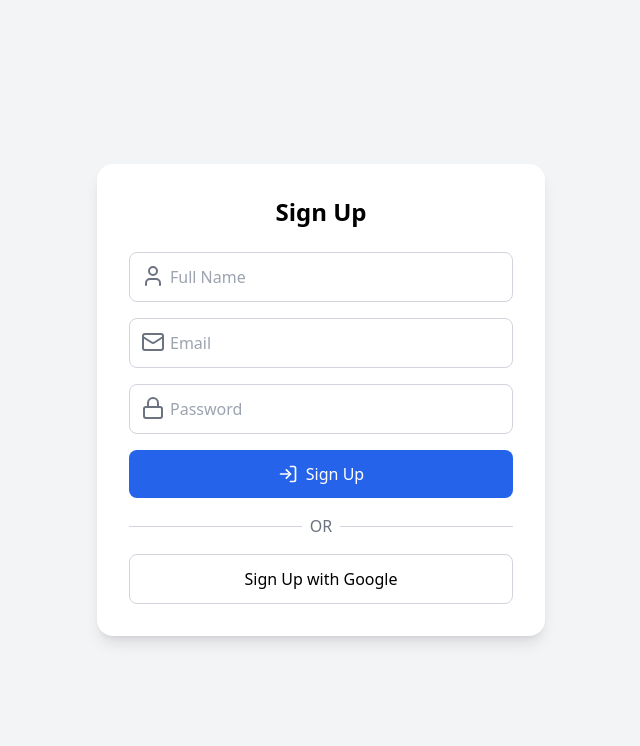
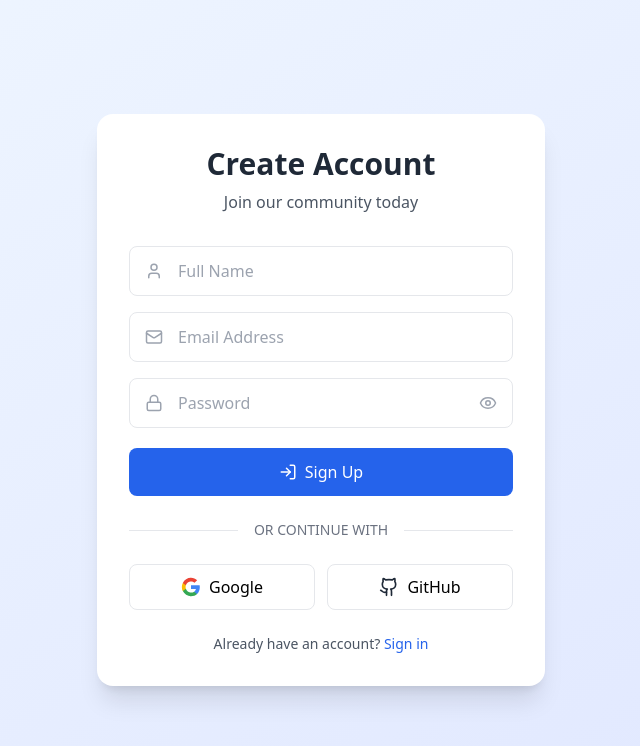
Before and after one commit to HackInMotion/Innovators, a React (Vite) app in the folder frontend/: page /sign-up in a window 1280 px wide. Shown: the top 746 px of the page, without its empty margins (319-959 px from the left). Built offline with nearby package versions, Linux system fonts and the light colour scheme.

Commit message:
index,html

```diff
--- a/frontend/src/pages/LoginPage.jsx
+++ b/frontend/src/pages/LoginPage.jsx
@@ -1,143 +1,230 @@
-import React, { useState } from 'react';
+import React, { useState } from "react";
 
 const LoginPage = () => {
   const [isRegistering, setIsRegistering] = useState(false);
+  const [formData, setFormData] = useState({
+    username: '',
+    password: '',
+    name: '',
+    email: '',
+    confirmPassword: ''
+  });
+
+  const handleChange = (e) => {
+    const { name, value } = e.target;
+    setFormData(prev => ({
+      ...prev,
+      [name]: value
+    }));
+  };
 
   const handleLogin = (e) => {
     e.preventDefault();
     // Add login validation logic here
-    alert('Login clicked');
+    alert(`Login attempted with username: ${formData.username}`);
   };
 
   const handleRegister = (e) => {
     e.preventDefault();
     // Add registration validation logic here
-    alert('Register clicked');
+    if (formData.password !== formData.confirmPassword) {
+      alert("Passwords don't match!");
+      return;
+    }
+    alert(`Registration attempted for: ${formData.email}`);
   };
 
   return (
-    <div className="bg-cover bg-center bg-fixed flex justify-center items-center min-h-screen" style={{ backgroundImage: "url('img.jpg')" }}>
-      <div className="w-full max-w-md bg-gradient-to-br from-black/50 to-transparent border-2 border-white/20 backdrop-blur-lg shadow-xl text-white rounded-xl p-8 relative">
-        {!isRegistering ? (
-          <form className="opacity-100 transition-opacity duration-500" id="loginCard" onSubmit={handleLogin}>
-            <h1 className="text-4xl text-center mb-6">Login</h1>
-            <div className="relative w-full h-12 mb-6">
-              <input
-                type="text"
-                placeholder="Username"
-                required
-                title="Please enter your username"
-                className="w-full h-full bg-transparent border-2 border-white/40 rounded-full text-white text-lg pl-6 pr-12 focus:border-white"
-              />
-              <i className="fas fa-user absolute right-4 top-1/2 transform -translate-y-1/2 text-xl"></i>
-            </div>
-            <div className="relative w-full h-12 mb-6">
-              <input
-                type="password"
-                placeholder="Password"
-                required
-                className="w-full h-full bg-transparent border-2 border-white/40 rounded-full text-white text-lg pl-6 pr-12 focus:border-white"
-              />
-              <i className="fas fa-lock absolute right-4 top-1/2 transform -translate-y-1/2 text-xl"></i>
-            </div>
-            <div className="flex justify-between text-sm mb-6">
-              <label>
-                <input type="checkbox" className="accent-white mr-2" /> Remember me
-              </label>
-              <a href="#" className="hover:underline">Forgot Password?</a>
-            </div>
+    <div className="bg-gradient-to-br from-gray-900 via-purple-900 to-violet-800 bg-cover bg-center bg-fixed flex justify-center items-center min-h-screen p-4">
+      <div className="w-full max-w-md bg-white/10 backdrop-blur-lg border border-white/20 shadow-2xl shadow-violet-900/30 rounded-2xl overflow-hidden transition-all duration-500">
+        <div className="relative">
+          {/* Animated background elements */}
+          <div className="absolute -top-20 -left-20 w-40 h-40 bg-violet-600/30 rounded-full filter blur-xl"></div>
+          <div className="absolute -bottom-20 -right-20 w-40 h-40 bg-pink-600/30 rounded-full filter blur-xl"></div>
+
+          <div className="p-8 relative">
+            {/* Toggle between login/register */}
+            <div className="flex mb-8 bg-white/10 rounded-full p-1">
               <button
-              type="submit"
-              className="w-full h-12 bg-gradient-to-r from-red-600 to-red-400 rounded-full text-white font-semibold hover:from-red-400 hover:to-red-600 transition-all mb-6"
+                onClick={() => setIsRegistering(false)}
+                className={`flex-1 py-2 px-4 rounded-full transition-all ${!isRegistering ? 'bg-white/20 font-medium' : 'opacity-70 hover:opacity-100'}`}
               >
                 Login
               </button>
-            <div className="text-sm text-center">
-              <p>
+              <button
+                onClick={() => setIsRegistering(true)}
+                className={`flex-1 py-2 px-4 rounded-full transition-all ${isRegistering ? 'bg-white/20 font-medium' : 'opacity-70 hover:opacity-100'}`}
+              >
+                Register
+              </button>
+            </div>
+
+            {!isRegistering ? (
+              <form onSubmit={handleLogin} className="space-y-6">
+                <h1 className="text-3xl font-bold text-center text-white">Welcome Back</h1>
+                <p className="text-center text-white/70 mb-6">Please enter your credentials</p>
+
+                <div className="space-y-4">
+                  <div className="relative">
+                    <input
+                      type="text"
+                      name="username"
+                      value={formData.username}
+                      onChange={handleChange}
+                      placeholder="Username"
+                      required
+                      className="w-full bg-white/5 border border-white/20 rounded-lg py-3 px-4 pl-12 text-white placeholder-white/50 focus:outline-none focus:ring-2 focus:ring-violet-500 focus:border-transparent transition-all"
+                    />
+                    <svg className="absolute left-4 top-3.5 h-5 w-5 text-white/50" fill="none" stroke="currentColor" viewBox="0 0 24 24">
+                      <path strokeLinecap="round" strokeLinejoin="round" strokeWidth="2" d="M16 7a4 4 0 11-8 0 4 4 0 018 0zM12 14a7 7 0 00-7 7h14a7 7 0 00-7-7z" />
+                    </svg>
+                  </div>
+
+                  <div className="relative">
+                    <input
+                      type="password"
+                      name="password"
+                      value={formData.password}
+                      onChange={handleChange}
+                      placeholder="Password"
+                      required
+                      className="w-full bg-white/5 border border-white/20 rounded-lg py-3 px-4 pl-12 text-white placeholder-white/50 focus:outline-none focus:ring-2 focus:ring-violet-500 focus:border-transparent transition-all"
+                    />
+                    <svg className="absolute left-4 top-3.5 h-5 w-5 text-white/50" fill="none" stroke="currentColor" viewBox="0 0 24 24">
+                      <path strokeLinecap="round" strokeLinejoin="round" strokeWidth="2" d="M12 15v2m-6 4h12a2 2 0 002-2v-6a2 2 0 00-2-2H6a2 2 0 00-2 2v6a2 2 0 002 2zm10-10V7a4 4 0 00-8 0v4h8z" />
+                    </svg>
+                  </div>
+                </div>
+
+                <div className="flex items-center justify-between">
+                  <label className="flex items-center text-white/80 text-sm">
+                    <input type="checkbox" className="rounded bg-white/10 border-white/20 text-violet-500 focus:ring-violet-500 mr-2" />
+                    Remember me
+                  </label>
+                  <a href="#" className="text-sm text-white/80 hover:text-white transition-colors">Forgot password?</a>
+                </div>
+
+                <button
+                  type="submit"
+                  className="w-full bg-gradient-to-r from-violet-600 to-pink-600 text-white py-3 px-4 rounded-lg font-medium hover:from-violet-700 hover:to-pink-700 transition-all transform hover:scale-[1.01] shadow-lg shadow-violet-500/20"
+                >
+                  Sign In
+                </button>
+
+                <div className="text-center text-white/70 text-sm">
                   Don't have an account?{' '}
                   <button
                     type="button"
-                  className="text-white font-semibold hover:underline"
                     onClick={() => setIsRegistering(true)}
+                    className="text-white font-medium hover:underline focus:outline-none"
                   >
-                  Register here
+                    Sign up
                   </button>
-              </p>
                 </div>
               </form>
             ) : (
-          <form className="opacity-100 transition-opacity duration-500" id="registerCard" onSubmit={handleRegister}>
-            <h1 className="text-4xl text-center mb-6">Register</h1>
-            <div className="relative w-full h-12 mb-6">
+              <form onSubmit={handleRegister} className="space-y-6">
+                <h1 className="text-3xl font-bold text-center text-white">Create Account</h1>
+                <p className="text-center text-white/70 mb-6">Join us today</p>
+
+                <div className="space-y-4">
+                  <div className="relative">
                     <input
                       type="text"
+                      name="username"
+                      value={formData.username}
+                      onChange={handleChange}
                       placeholder="Username"
                       required
-                title="Please enter your username"
-                className="w-full h-full bg-transparent border-2 border-white/40 rounded-full text-white text-lg pl-6 pr-12 focus:border-white"
+                      className="w-full bg-white/5 border border-white/20 rounded-lg py-3 px-4 pl-12 text-white placeholder-white/50 focus:outline-none focus:ring-2 focus:ring-violet-500 focus:border-transparent transition-all"
                     />
-              <i className="fas fa-user absolute right-4 top-1/2 transform -translate-y-1/2 text-xl"></i>
+                    <svg className="absolute left-4 top-3.5 h-5 w-5 text-white/50" fill="none" stroke="currentColor" viewBox="0 0 24 24">
+                      <path strokeLinecap="round" strokeLinejoin="round" strokeWidth="2" d="M16 7a4 4 0 11-8 0 4 4 0 018 0zM12 14a7 7 0 00-7 7h14a7 7 0 00-7-7z" />
+                    </svg>
                   </div>
-            <div className="relative w-full h-12 mb-6">
+
+                  <div className="relative">
                     <input
                       type="text"
-                placeholder="Name"
+                      name="name"
+                      value={formData.name}
+                      onChange={handleChange}
+                      placeholder="Full Name"
                       required
-                title="Please enter your full name"
-                className="w-full h-full bg-transparent border-2 border-white/40 rounded-full text-white text-lg pl-6 pr-12 focus:border-white"
+                      className="w-full bg-white/5 border border-white/20 rounded-lg py-3 px-4 pl-12 text-white placeholder-white/50 focus:outline-none focus:ring-2 focus:ring-violet-500 focus:border-transparent transition-all"
                     />
-              <i className="fas fa-user absolute right-4 top-1/2 transform -translate-y-1/2 text-xl"></i>
+                    <svg className="absolute left-4 top-3.5 h-5 w-5 text-white/50" fill="none" stroke="currentColor" viewBox="0 0 24 24">
+                      <path strokeLinecap="round" strokeLinejoin="round" strokeWidth="2" d="M16 7a4 4 0 11-8 0 4 4 0 018 0zM12 14a7 7 0 00-7 7h14a7 7 0 00-7-7z" />
+                    </svg>
                   </div>
-            <div className="relative w-full h-12 mb-6">
+
+                  <div className="relative">
                     <input
                       type="email"
-                placeholder="Email"
+                      name="email"
+                      value={formData.email}
+                      onChange={handleChange}
+                      placeholder="Email Address"
                       required
-                title="Please enter your Email Id"
-                className="w-full h-full bg-transparent border-2 border-white/40 rounded-full text-white text-lg pl-6 pr-12 focus:border-white"
+                      className="w-full bg-white/5 border border-white/20 rounded-lg py-3 px-4 pl-12 text-white placeholder-white/50 focus:outline-none focus:ring-2 focus:ring-violet-500 focus:border-transparent transition-all"
                     />
-              <i className="fas fa-envelope absolute right-4 top-1/2 transform -translate-y-1/2 text-xl"></i>
+                    <svg className="absolute left-4 top-3.5 h-5 w-5 text-white/50" fill="none" stroke="currentColor" viewBox="0 0 24 24">
+                      <path strokeLinecap="round" strokeLinejoin="round" strokeWidth="2" d="M3 8l7.89 5.26a2 2 0 002.22 0L21 8M5 19h14a2 2 0 002-2V7a2 2 0 00-2-2H5a2 2 0 00-2 2v10a2 2 0 002 2z" />
+                    </svg>
                   </div>
-            <div className="relative w-full h-12 mb-6">
+
+                  <div className="relative">
                     <input
                       type="password"
+                      name="password"
+                      value={formData.password}
+                      onChange={handleChange}
                       placeholder="Password"
                       required
-                title="Create a New Password"
-                className="w-full h-full bg-transparent border-2 border-white/40 rounded-full text-white text-lg pl-6 pr-12 focus:border-white"
+                      className="w-full bg-white/5 border border-white/20 rounded-lg py-3 px-4 pl-12 text-white placeholder-white/50 focus:outline-none focus:ring-2 focus:ring-violet-500 focus:border-transparent transition-all"
                     />
-              <i className="fas fa-lock absolute right-4 top-1/2 transform -translate-y-1/2 text-xl"></i>
+                    <svg className="absolute left-4 top-3.5 h-5 w-5 text-white/50" fill="none" stroke="currentColor" viewBox="0 0 24 24">
+                      <path strokeLinecap="round" strokeLinejoin="round" strokeWidth="2" d="M12 15v2m-6 4h12a2 2 0 002-2v-6a2 2 0 00-2-2H6a2 2 0 00-2 2v6a2 2 0 002 2zm10-10V7a4 4 0 00-8 0v4h8z" />
+                    </svg>
                   </div>
-            <div className="relative w-full h-12 mb-6">
+
+                  <div className="relative">
                     <input
                       type="password"
+                      name="confirmPassword"
+                      value={formData.confirmPassword}
+                      onChange={handleChange}
                       placeholder="Confirm Password"
                       required
-                title="Confirm your Password"
-                className="w-full h-full bg-transparent border-2 border-white/40 rounded-full text-white text-lg pl-6 pr-12 focus:border-white"
+                      className="w-full bg-white/5 border border-white/20 rounded-lg py-3 px-4 pl-12 text-white placeholder-white/50 focus:outline-none focus:ring-2 focus:ring-violet-500 focus:border-transparent transition-all"
                     />
-              <i className="fas fa-lock absolute right-4 top-1/2 transform -translate-y-1/2 text-xl"></i>
+                    <svg className="absolute left-4 top-3.5 h-5 w-5 text-white/50" fill="none" stroke="currentColor" viewBox="0 0 24 24">
+                      <path strokeLinecap="round" strokeLinejoin="round" strokeWidth="2" d="M12 15v2m-6 4h12a2 2 0 002-2v-6a2 2 0 00-2-2H6a2 2 0 00-2 2v6a2 2 0 002 2zm10-10V7a4 4 0 00-8 0v4h8z" />
+                    </svg>
                   </div>
+                </div>
+
                 <button
                   type="submit"
-              className="w-full h-12 bg-gradient-to-r from-red-600 to-red-400 rounded-full text-white font-semibold hover:from-red-400 hover:to-red-600 transition-all mb-6"
+                  className="w-full bg-gradient-to-r from-violet-600 to-pink-600 text-white py-3 px-4 rounded-lg font-medium hover:from-violet-700 hover:to-pink-700 transition-all transform hover:scale-[1.01] shadow-lg shadow-violet-500/20"
                 >
-              Register
+                  Create Account
                 </button>
-            <div className="text-sm text-center">
-              <p>
+
+                <div className="text-center text-white/70 text-sm">
                   Already have an account?{' '}
                   <button
                     type="button"
-                  className="text-white font-semibold hover:underline"
                     onClick={() => setIsRegistering(false)}
+                    className="text-white font-medium hover:underline focus:outline-none"
                   >
-                  Login here
+                    Sign in
                   </button>
-              </p>
                 </div>
               </form>
             )}
+          </div>
+        </div>
       </div>
     </div>
   );
--- a/frontend/src/pages/SignupPage.jsx
+++ b/frontend/src/pages/SignupPage.jsx
@@ -1,76 +1,143 @@
 import { useState } from "react";
-import { Mail, Lock, User, LogIn } from "lucide-react";
+import { Mail, Lock, User, LogIn, Eye, EyeOff, Github } from "lucide-react";
 
 const SignupPage = () => {
   const [name, setName] = useState("");
   const [email, setEmail] = useState("");
   const [password, setPassword] = useState("");
+  const [showPassword, setShowPassword] = useState(false);
+  const [isLoading, setIsLoading] = useState(false);
 
   const handleSignup = (e) => {
     e.preventDefault();
+    setIsLoading(true);
     console.log("Signing up with", name, email, password);
+    // Simulate API call
+    setTimeout(() => {
+      setIsLoading(false);
+    }, 1500);
   };
 
   const handleGoogleSignup = () => {
     console.log("Signing up with Google");
   };
 
+  const handleGithubSignup = () => {
+    console.log("Signing up with GitHub");
+  };
+
   return (
-    <div className="flex justify-center items-center min-h-screen bg-gray-100">
-      <div className="w-full max-w-md p-8 bg-white shadow-lg rounded-2xl">
-        <h2 className="text-2xl font-semibold text-center mb-6">Sign Up</h2>
-        <form onSubmit={handleSignup} className="space-y-4">
+    <div className="flex justify-center items-center min-h-screen bg-gradient-to-br from-blue-50 to-indigo-100 p-4">
+      <div className="w-full max-w-md p-8 bg-white rounded-2xl shadow-xl">
+        <div className="text-center mb-8">
+          <h2 className="text-3xl font-bold text-gray-800 mb-2">Create Account</h2>
+          <p className="text-gray-600">Join our community today</p>
+        </div>
+
+        <form onSubmit={handleSignup} className="space-y-5">
+          <div className="space-y-4">
             <div className="relative">
-            <User className="absolute left-3 top-3 text-gray-500" />
+              <User className="absolute left-4 top-1/2 transform -translate-y-1/2 text-gray-400" size={18} />
               <input
                 type="text"
                 placeholder="Full Name"
-              className="w-full pl-10 p-3 border border-gray-300 rounded-lg focus:ring-2 focus:ring-blue-400"
+                className="w-full pl-12 pr-4 py-3 border border-gray-200 rounded-lg focus:ring-2 focus:ring-blue-500 focus:border-transparent transition-all"
                 value={name}
                 onChange={(e) => setName(e.target.value)}
                 required
               />
             </div>
+
             <div className="relative">
-            <Mail className="absolute left-3 top-3 text-gray-500" />
+              <Mail className="absolute left-4 top-1/2 transform -translate-y-1/2 text-gray-400" size={18} />
               <input
                 type="email"
-              placeholder="Email"
-              className="w-full pl-10 p-3 border border-gray-300 rounded-lg focus:ring-2 focus:ring-blue-400"
+                placeholder="Email Address"
+                className="w-full pl-12 pr-4 py-3 border border-gray-200 rounded-lg focus:ring-2 focus:ring-blue-500 focus:border-transparent transition-all"
                 value={email}
                 onChange={(e) => setEmail(e.target.value)}
                 required
               />
             </div>
+
             <div className="relative">
-            <Lock className="absolute left-3 top-3 text-gray-500" />
+              <Lock className="absolute left-4 top-1/2 transform -translate-y-1/2 text-gray-400" size={18} />
               <input
-              type="password"
+                type={showPassword ? "text" : "password"}
                 placeholder="Password"
-              className="w-full pl-10 p-3 border border-gray-300 rounded-lg focus:ring-2 focus:ring-blue-400"
+                className="w-full pl-12 pr-11 py-3 border border-gray-200 rounded-lg focus:ring-2 focus:ring-blue-500 focus:border-transparent transition-all"
                 value={password}
                 onChange={(e) => setPassword(e.target.value)}
                 required
+                minLength={8}
               />
+              <button
+                type="button"
+                className="absolute right-4 top-1/2 transform -translate-y-1/2 text-gray-400 hover:text-gray-600"
+                onClick={() => setShowPassword(!showPassword)}
+              >
+                {showPassword ? <EyeOff size={18} /> : <Eye size={18} />}
+              </button>
             </div>
+          </div>
+
           <button
             type="submit"
-            className="w-full flex items-center justify-center gap-2 p-3 bg-blue-600 text-white rounded-lg hover:bg-blue-700 transition"
+            disabled={isLoading}
+            className={`w-full flex items-center justify-center gap-2 p-3 bg-blue-600 text-white rounded-lg hover:bg-blue-700 transition-all ${
+              isLoading ? "opacity-80 cursor-not-allowed" : ""
+            }`}
           >
-            <LogIn size={20} /> Sign Up
+            {isLoading ? (
+              <>
+                <svg className="animate-spin -ml-1 mr-2 h-5 w-5 text-white" xmlns="http://www.w3.org/2000/svg" fill="none" viewBox="0 0 24 24">
+                  <circle className="opacity-25" cx="12" cy="12" r="10" stroke="currentColor" strokeWidth="4"></circle>
+                  <path className="opacity-75" fill="currentColor" d="M4 12a8 8 0 018-8V0C5.373 0 0 5.373 0 12h4zm2 5.291A7.962 7.962 0 014 12H0c0 3.042 1.135 5.824 3 7.938l3-2.647z"></path>
+                </svg>
+                Creating Account...
+              </>
+            ) : (
+              <>
+                <LogIn size={18} /> Sign Up
+              </>
+            )}
           </button>
         </form>
-        <div className="flex items-center my-4">
-          <hr className="flex-grow border-gray-300" />
-          <span className="mx-2 text-gray-500">OR</span>
-          <hr className="flex-grow border-gray-300" />
+
+        <div className="flex items-center my-6">
+          <hr className="flex-grow border-gray-200" />
+          <span className="mx-4 text-sm text-gray-500">OR CONTINUE WITH</span>
+          <hr className="flex-grow border-gray-200" />
         </div>
+
+        <div className="grid grid-cols-2 gap-3">
           <button
             onClick={handleGoogleSignup}
-          className="w-full flex items-center justify-center gap-2 p-3 border border-gray-300 rounded-lg hover:bg-gray-100 transition"
+            className="flex items-center justify-center gap-2 p-2.5 border border-gray-200 rounded-lg hover:bg-gray-50 transition-all"
           >
-          Sign Up with Google
+            <svg xmlns="http://www.w3.org/2000/svg" viewBox="0 0 24 24" className="w-5 h-5">
+              <path d="M22.56 12.25c0-.78-.07-1.53-.2-2.25H12v4.26h5.92c-.26 1.37-1.04 2.53-2.21 3.31v2.77h3.57c2.08-1.92 3.28-4.74 3.28-8.09z" fill="#4285F4"/>
+              <path d="M12 23c2.97 0 5.46-.98 7.28-2.66l-3.57-2.77c-.98.66-2.23 1.06-3.71 1.06-2.86 0-5.29-1.93-6.16-4.53H2.18v2.84C3.99 20.53 7.7 23 12 23z" fill="#34A853"/>
+              <path d="M5.84 14.09c-.22-.66-.35-1.36-.35-2.09s.13-1.43.35-2.09V7.07H2.18C1.43 8.55 1 10.22 1 12s.43 3.45 1.18 4.93l2.85-2.22.81-.62z" fill="#FBBC05"/>
+              <path d="M12 5.38c1.62 0 3.06.56 4.21 1.64l3.15-3.15C17.45 2.09 14.97 1 12 1 7.7 1 3.99 3.47 2.18 7.07l3.66 2.84c.87-2.6 3.3-4.53 6.16-4.53z" fill="#EA4335"/>
+            </svg>
+            Google
           </button>
+          <button
+            onClick={handleGithubSignup}
+            className="flex items-center justify-center gap-2 p-2.5 border border-gray-200 rounded-lg hover:bg-gray-50 transition-all"
+          >
+            <Github size={20} className="text-gray-800" />
+            GitHub
+          </button>
+        </div>
+
+        <div className="mt-6 text-center text-sm text-gray-600">
+          Already have an account?{" "}
+          <a href="#" className="text-blue-600 hover:underline font-medium">
+            Sign in
+          </a>
+        </div>
       </div>
     </div>
   );
```
Also changed, not shown: frontend/index.html (renamed from frontend/src/index.html). Lines whose indentation alone changed are shown as unchanged.
